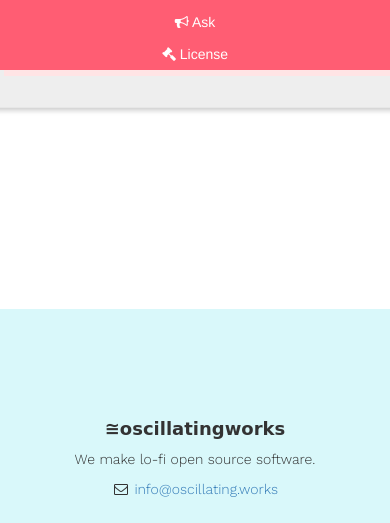
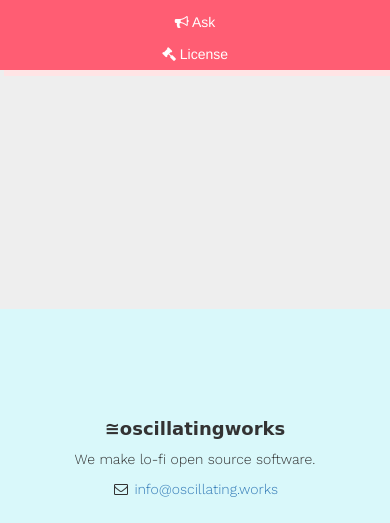
Before and after one commit to oscillatingworks/boudesk.top, a plain HTML site: page index.html in a window 390 px wide. Shown: the part 535-1058 px from the top of the page. Drawn offline with nearby package versions, Linux system fonts and the light colour scheme; no server answers; a web font is replaced by a local one.

Commit message:
Fix for small screens

```diff
--- a/css/bou.css
+++ b/css/bou.css
@@ -118,6 +118,12 @@ a.clean {
     background-size: cover;
     -o-background-size: cover;
     caret-color: transparent;
+}
+
+@media (max-width: 767px) {
+  .header {
+    background: #eee no-repeat center center scroll;
+  }
 }
 
 .header h4 {
```
